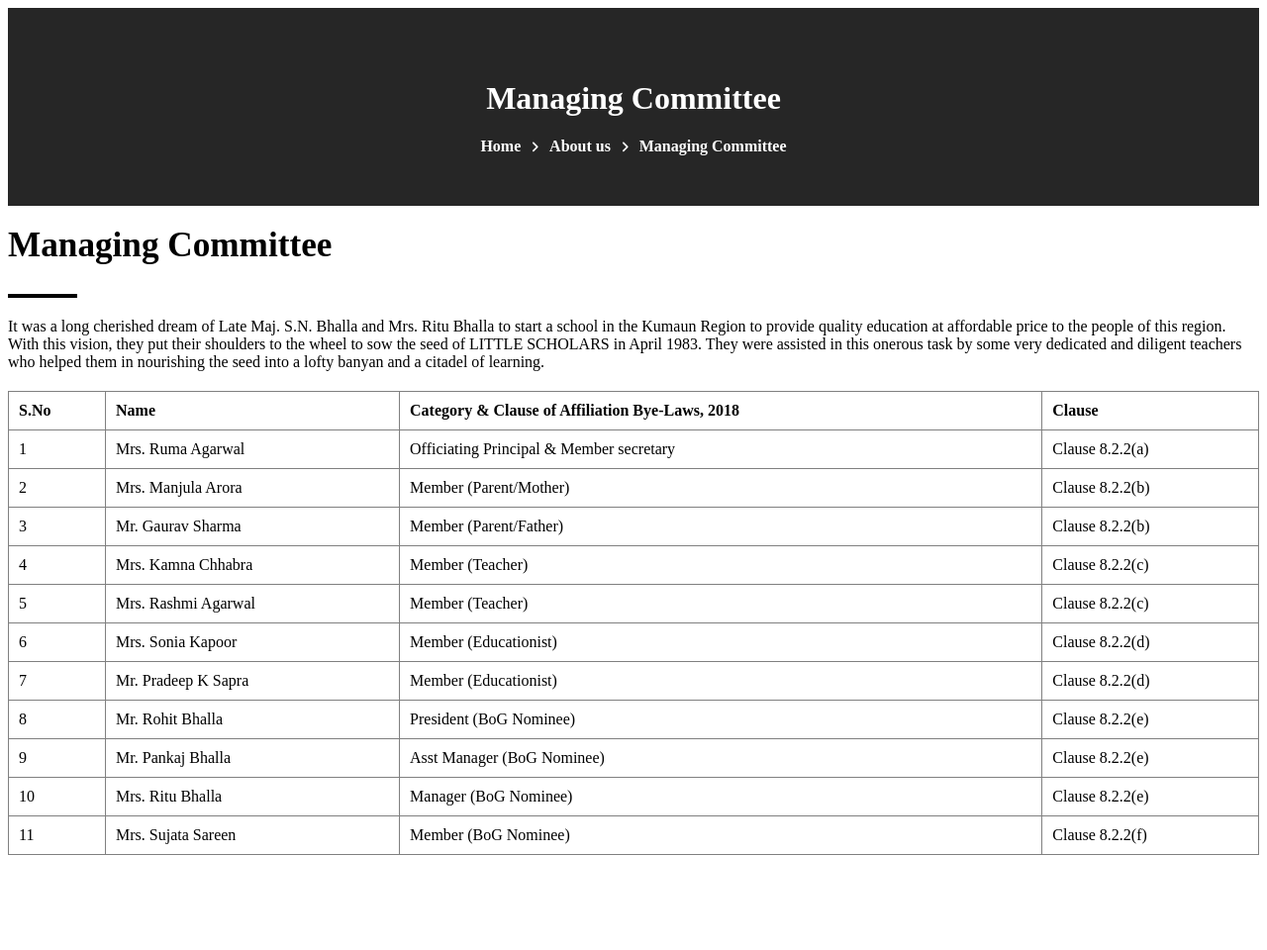
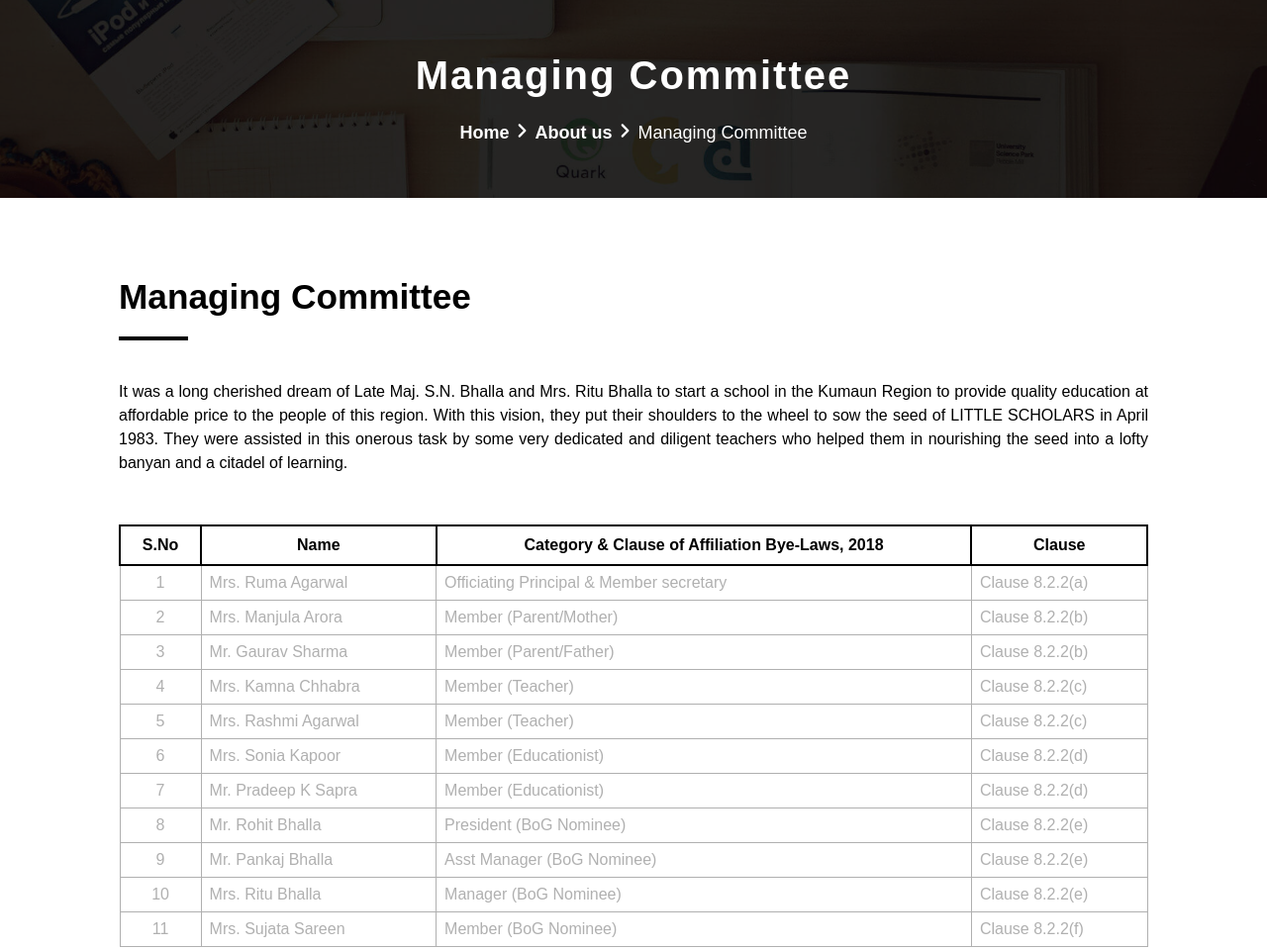
Before and after one commit to aryan22csu031/new-repository, a plain HTML site: page About us/managingCommittee.html in a window 1280 px wide. Shown: the whole page at 99% size. Before the commit the page ends 872 px from the top, so only its background shows below. Drawn offline with Linux system fonts and the light colour scheme.

Commit message:
Update managingCommittee.html

```diff
--- a/About us/managingCommittee.html
+++ b/About us/managingCommittee.html
@@ -5,47 +5,98 @@
     <meta name="viewport" content="width=device-width, initial-scale=1.0">
     <title>Managing Committee</title>
     <style>
-        .header-section {
-            width: 100%;
-            height: 200px;
-            background: url('header-bg.jpg') no-repeat center center/cover;
-            display: grid;
-            place-items: center;
-            position: relative;
-            color: white;
-            text-align: center;
+        * {
+            box-sizing: border-box;
+            margin: 0;
+            padding: 0;
         }
 
-        .overlay {
-            position: absolute;
-            top: 0;
-            right: 0;
-            bottom: 0;
-            left: 0;
-            background-color: rgba(0, 0, 0, 0.85);
-            z-index: 1;
-        }
-
-        .header-content {
-            position: relative;
-            z-index: 2;
+        body {
+            font-family: Arial, sans-serif;
         }
 
         .breadcrumb {
+            background-image: url('images/Header-bg.jpg');
+            background-position: center;
+            background-size: cover;
+            height: 200px;
+            color: white;
+            position: relative;
             display: flex;
-            gap: 8px;
-            font-weight: bold;
-            align-items: center;
+            align-items: center; /* Centers the breadcrumb content vertically */
+            justify-content: center; /* Centers the breadcrumb content horizontally */
         }
 
-        .breadcrumb a {
-            color: inherit;
-            text-decoration: none;
+        .breadcrumb::before {
+            content: '';
+            position: absolute;
+            top: 0;
+            left: 0;
+            right: 0;
+            bottom: 0;
+            background-color: rgba(0, 0, 0, 0.85); /* Semi-transparent black overlay */
+            z-index: 1; /* Places overlay behind content */
         }
 
-        .breadcrumb svg {
-            width: 0.8em;
-            height: 0.8em;
+        .breadcrumb-content {
+            position: relative;
+            z-index: 2; /* Ensures content is above the overlay */
+            display: flex;
+            flex-direction: column;
+            align-items: center;
+            gap: 0.5rem;
+            padding: 50px;
+        }
+
+
+        @media (min-width: 640px) {
+            .breadcrumb-content {
+                width: 80%;
+                gap: 1.5rem;
+            }
+        }
+
+        .title {
+            font-size: 1.75rem;
+            font-weight: 600;
+            text-align: center;
+            letter-spacing: 0.05em;
+        }
+
+        @media (min-width: 640px) {
+            .title {
+                font-size: 2.5rem;
+            }
+        }
+
+        .breadcrumb-links {
+            display: flex;
+            gap: 0.25rem;
+            font-size: 1rem;
+        }
+
+        @media (min-width: 640px) {
+            .breadcrumb-links {
+                font-size: 1.125rem;
+            }
+        }
+
+        .breadcrumb-item {
+            font-weight: 600;
+            display: flex;
+            align-items: center;
+            gap: 0.25rem;
+            text-decoration: none;
+            color: white;
+        }
+
+        .current {
+            font-weight: 300;
+        }
+
+        .icon {
+            display: inline-block;
+            font-size: 1em;
         }
 
         .section-title {
@@ -53,6 +104,7 @@
             font-weight: bold;
             color: black;
             margin-top: 20px;
+            padding-bottom: 20px;
         }
 
         .underline {
@@ -62,26 +114,44 @@
             margin-bottom: 20px;
         }
 
-        .content p {
+        .container {
+            padding: 60px 120px;
+         p {
             text-align: justify;
-            margin-bottom: 16px;
+            padding: 20px 0;
+            letter-spacing: normal;
+            margin-bottom: 1rem;
+            line-height: 1.5rem;
+        }
         }
 
-        table {
+        .styled-table {
             width: 100%;
             border-collapse: collapse;
-            margin-top: 20px;
+            margin-top: 30px;
+            text-align: center;
+            border: 1px solid #b0b0b0;
+            color: #b0b0b0;
+        }
+        .styled-table thead th {
+            align-items: center;
+            padding: 10px;
+            color: black;
         }
 
-        table, th, td {
-            border: 1px solid gray;
+        .styled-table thead tr:first-child th {
+            border: 2px solid black;
         }
 
-        th, td {
-            padding: 10px;
+        .styled-table tbody td {
+            border: 1px solid #b0b0b0;
             text-align: left;
+            padding: 8px;
         }
 
+        .styled-table tbody td:first-child {
+            text-align: center;
+        }
         tbody tr:hover {
             background-color: #f5f5f5;
             color: black;
@@ -140,16 +210,27 @@
     </style>
 </head>
 <body>
-    <div class="header-section">
-        <div class="overlay"></div>
-        <div class="header-content">
+    <div class="breadcrumb">
+        <div class="breadcrumb-content">
             <h1 class="title">Managing Committee</h1>
-            <div class="breadcrumb">
-                <a href="/">Home</a>
-                <svg stroke="currentColor" fill="currentColor" viewBox="0 0 320 512"><path d="M278.6 233.4c12.5 12.5 12.5 32.8 0 45.3l-160 160c-12.5 12.5-32.8 12.5-45.3 0s-12.5-32.8 0-45.3L210.7 256 73.4 118.6c-12.5-12.5-12.5-32.8 0-45.3s32.8-12.5 45.3 0l160 160z"></path></svg>
-                <span>About us</span>
-                <svg stroke="currentColor" fill="currentColor" viewBox="0 0 320 512"><path d="M278.6 233.4c12.5 12.5 12.5 32.8 0 45.3l-160 160c-12.5 12.5-32.8 12.5-45.3 0s-12.5-32.8 0-45.3L210.7 256 73.4 118.6c-12.5-12.5-12.5-32.8 0-45.3s32.8-12.5 45.3 0l160 160z"></path></svg>
-                <span>Managing Committee</span>
+            <div class="breadcrumb-links">
+                <a href="/" class="breadcrumb-item">
+                    Home
+                    <span class="icon">
+                        <svg stroke="currentColor" fill="currentColor" stroke-width="0" viewBox="0 0 320 512" height="1em" width="1em" xmlns="http://www.w3.org/2000/svg">
+                            <path d="M278.6 233.4c12.5 12.5 12.5 32.8 0 45.3l-160 160c-12.5 12.5-32.8 12.5-45.3 0s-12.5-32.8 0-45.3L210.7 256 73.4 118.6c-12.5-12.5-12.5-32.8 0-45.3s32.8-12.5 45.3 0l160 160z"></path>
+                        </svg>
+                    </span>
+                </a>
+                <p class="breadcrumb-item">
+                    About us
+                    <span class="icon">
+                        <svg stroke="currentColor" fill="currentColor" stroke-width="0" viewBox="0 0 320 512" height="1em" width="1em" xmlns="http://www.w3.org/2000/svg">
+                            <path d="M278.6 233.4c12.5 12.5 12.5 32.8 0 45.3l-160 160c-12.5 12.5-32.8 12.5-45.3 0s-12.5-32.8 0-45.3L210.7 256 73.4 118.6c-12.5-12.5-12.5-32.8 0-45.3s32.8-12.5 45.3 0l160 160z"></path>
+                        </svg>
+                    </span>
+                </p>
+                <span class="breadcrumb-item current">Managing Committee</span>
             </div>
         </div>
     </div>
@@ -161,7 +242,7 @@
             <p>It was a long cherished dream of Late Maj. S.N. Bhalla and Mrs. Ritu Bhalla to start a school in the Kumaun Region to provide quality education at affordable price to the people of this region. With this vision, they put their shoulders to the wheel to sow the seed of LITTLE SCHOLARS in April 1983. They were assisted in this onerous task by some very dedicated and diligent teachers who helped them in nourishing the seed into a lofty banyan and a citadel of learning.</p>
 
             <div class="table-responsive">
-                <table>
+                <table class="styled-table">
                     <thead>
                         <tr>
                             <th>S.No</th>
```
